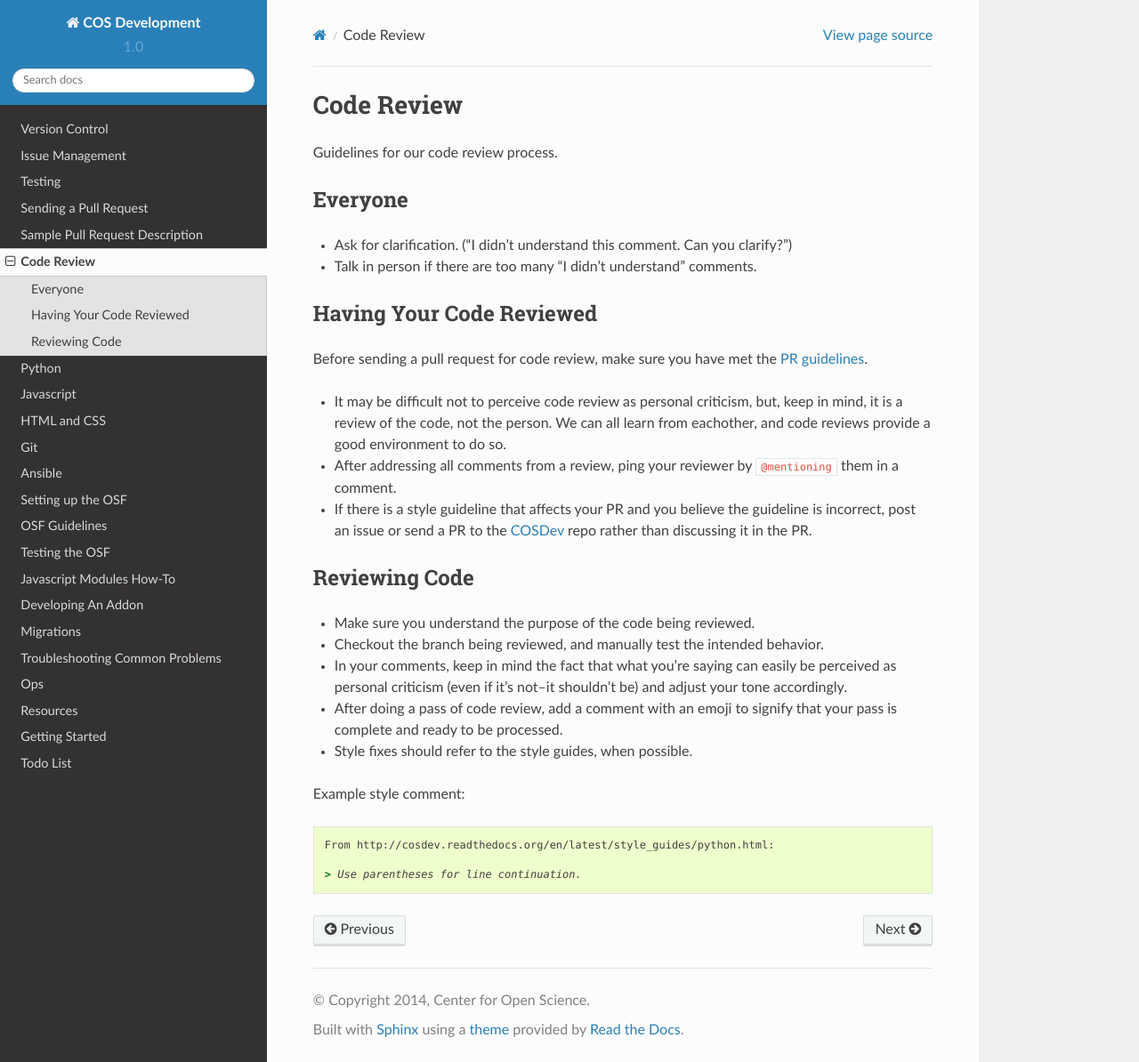
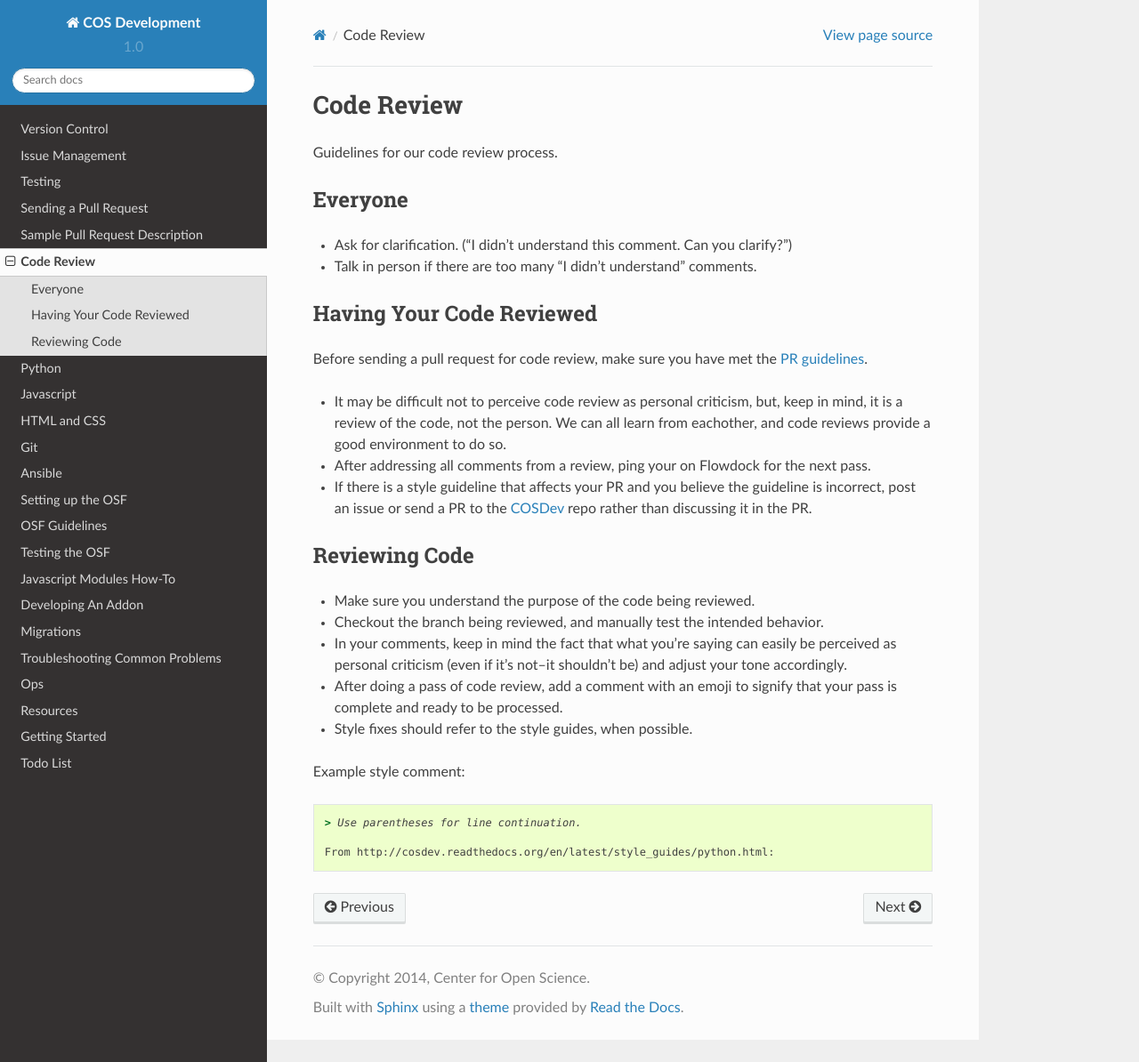
Before and after one commit to CenterForOpenScience/COSDev, a Sphinx documentation site: the page built from docs/process/code_review.rst, in a window 1280 px wide and 1194 px high. Shown: the whole window at 89% size. Built offline with Sphinx 7.4.7 and the Read the Docs theme 2.0.0, drawn with Linux system fonts in a browser that asks for light colours.

Commit message:
Update code review page

```diff
--- a/docs/process/code_review.rst
+++ b/docs/process/code_review.rst
@@ -17,7 +17,7 @@ Having Your Code Reviewed
 Before sending a pull request for code review, make sure you have met the :ref:`PR guidelines <pull_requests>`.
 
 - It may be difficult not to perceive code review as personal criticism, but, keep in mind, it is a review of the code, not the person. We can all learn from eachother, and code reviews provide a good environment to do so.
-- After addressing all comments from a review, ping your reviewer by ``@mentioning`` them in a comment.
+- After addressing all comments from a review, ping your on Flowdock for the next pass.
 - If there is a style guideline that affects your PR and you believe the guideline is incorrect, post an issue or send a PR to the `COSDev <https://github.com/CenterForOpenScience/COSDev>`_ repo rather than discussing it in the PR.
 
 Reviewing Code
@@ -33,6 +33,6 @@ Example style comment:
 
 .. code-block:: markdown
 
+    > Use parentheses for line continuation.
+
     From http://cosdev.readthedocs.org/en/latest/style_guides/python.html:
-
-    > Use parentheses for line continuation.
```
Also changed, not shown: docs/osf/js_modules.rst (line endings or trailing spaces).
